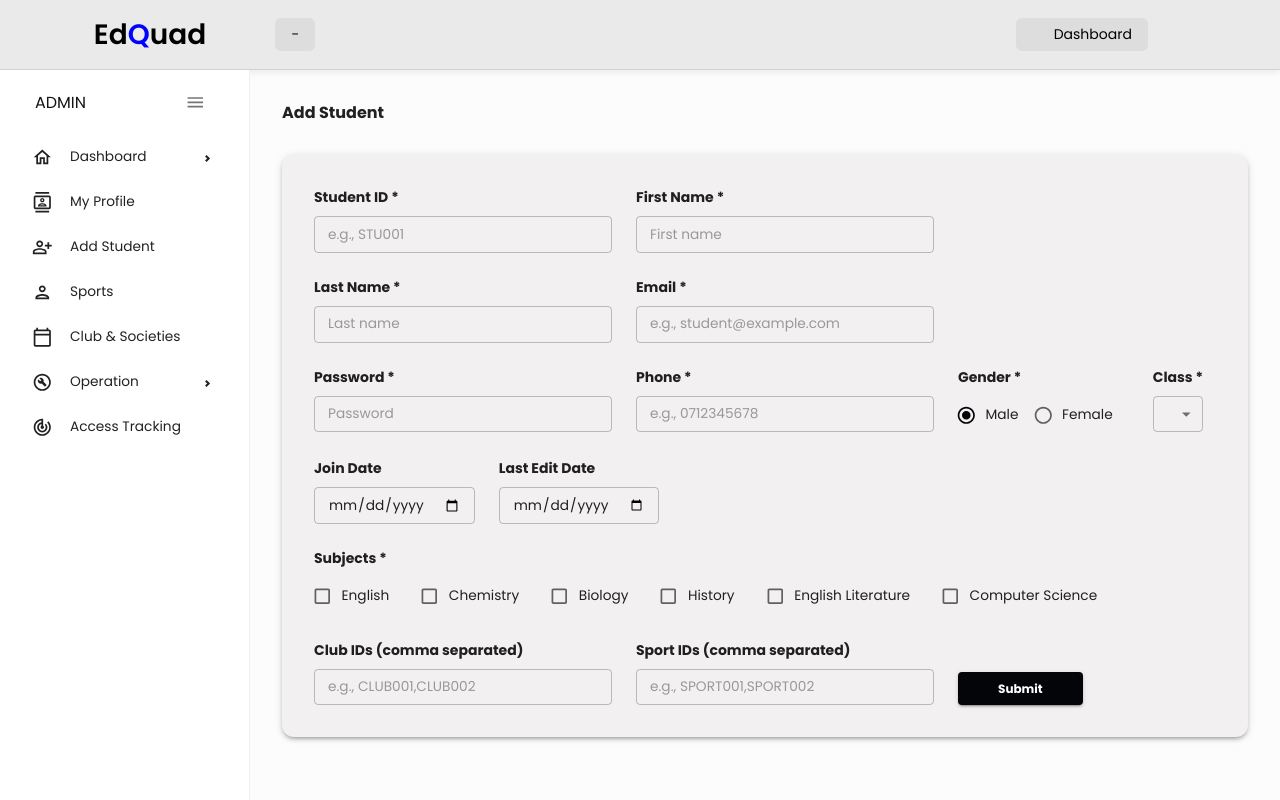
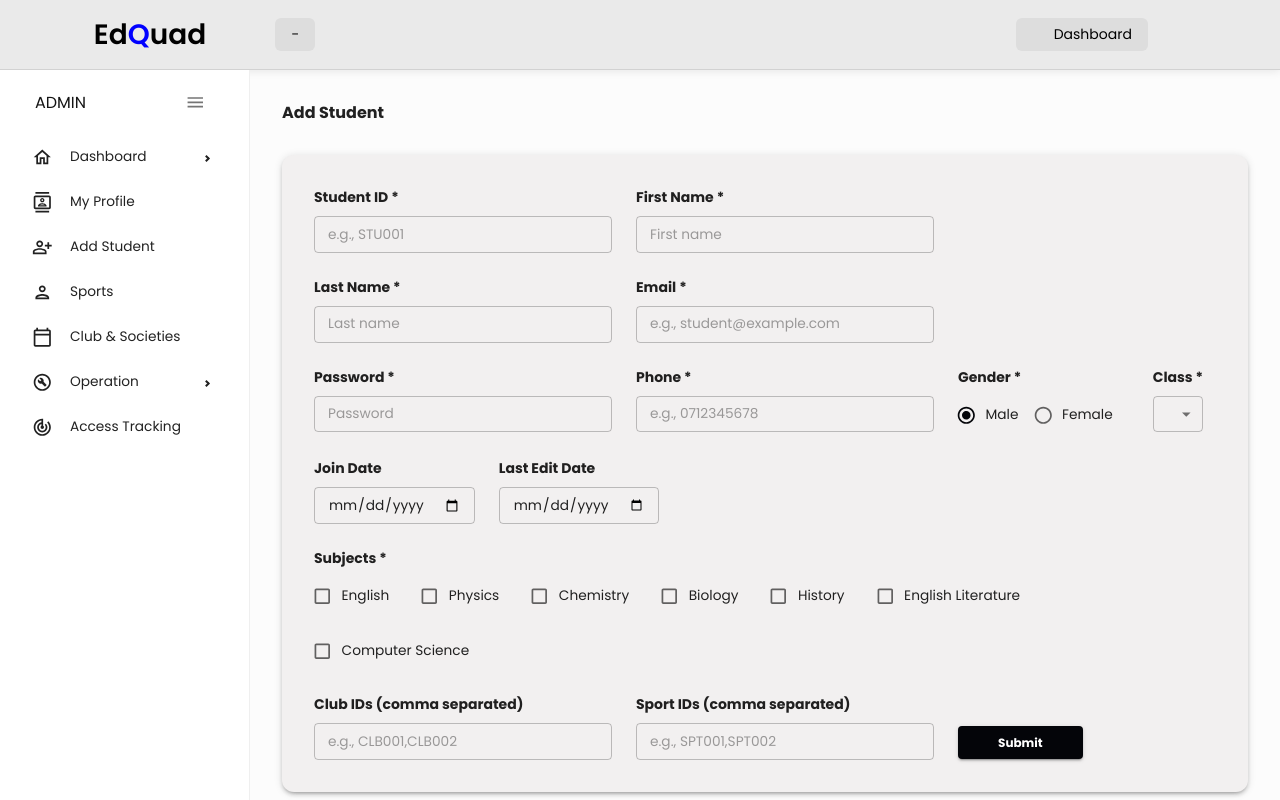
Before and after one commit to Team-EdQuad/EdQuad-Frontend, a React (Vite) app: page /add-student in a window 1280 px wide. Built offline with nearby package versions, Linux system fonts and the light colour scheme; sample sign-in values are in the browser's storage; some icons are missing.

Commit message:
add student subject update

```diff
--- a/src/components/AcademicPerformance.jsx
+++ b/src/components/AcademicPerformance.jsx
@@ -141,9 +141,23 @@ const StudentExamMarksChart = ({ studentId, classId, examYear }) => {
           labels: subjects,
           datasets,
         });
+        // setLoading(false);
+      }
+      // catch (error) {
+    //     console.error("Error loading student exam marks:", error);
+    //   }
+    // };
+
+    // loadData();
+      catch (error) {
+        if (error.response && error.response.status === 505) {
+          console.warn("No exam marks found for this student.");
+          setChartData(null); // Explicitly set to null or empty
+        } else {
+          console.error("Error loading student exam marks:", error);
+        }
+      } finally {
         setLoading(false);
-      } catch (error) {
-        console.error("Error loading student exam marks:", error);
       }
     };
 
@@ -172,7 +186,7 @@ const StudentExamMarksChart = ({ studentId, classId, examYear }) => {
         <Box sx={{ display: "flex", justifyContent: "center", mt: 3 }}>
           <CircularProgress />
         </Box>
-      ) : (
+      ) : chartData ?(
         <Box sx={{ px: 2, pt: 3 ,padding: 3, height: "500px"}}>
           <Bar
             data={chartData}
@@ -206,6 +220,12 @@ const StudentExamMarksChart = ({ studentId, classId, examYear }) => {
             }}
           />
         </Box>
+        ) : (
+          <Box sx={{ textAlign: "center", py: 5 }}>
+            <Typography variant="h6" color="text.secondary">
+              No exam data found for this student in {examYear}.
+            </Typography>
+          </Box>
       )}
     </Paper>
   );
--- a/src/pages/AddStudent.jsx
+++ b/src/pages/AddStudent.jsx
@@ -25,6 +25,7 @@ const Url = import.meta.env.VITE_BACKEND_URL;
 
 const subjects = [
   { code: "SUB001", name: "English" },
+  { code: "SUB002", name: "Physics" },
   { code: "SUB003", name: "Chemistry" },
   { code: "SUB004", name: "Biology" },
   { code: "SUB005", name: "History" },
@@ -417,7 +418,7 @@ const AddStudent = () => {
               }
               size="small"
               sx={{ mt: 1 }}
-              placeholder="e.g., CLUB001,CLUB002"
+              placeholder="e.g., CLB001,CLB002"
             />
           </Grid>
 
@@ -436,7 +437,7 @@ const AddStudent = () => {
               }
               size="small"
               sx={{ mt: 1 }}
-              placeholder="e.g., SPORT001,SPORT002"
+              placeholder="e.g., SPT001,SPT002"
             />
           </Grid>
 
```
